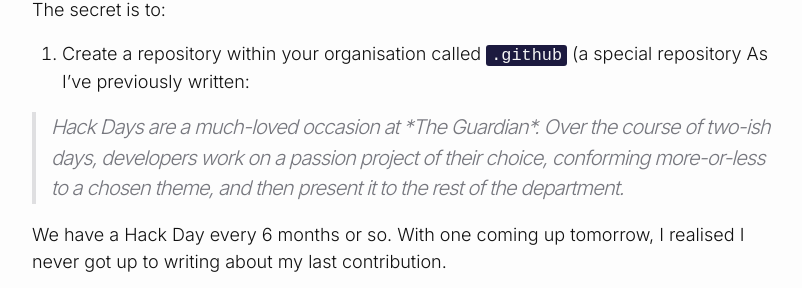
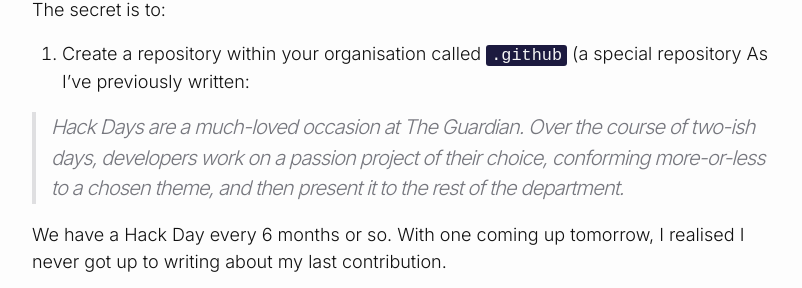
Before and after one commit to rhystmills/rhystmills.github.io, a Jekyll site: the page built from docs/_posts/2021-09-15-eyegaze-browser-browse-the-internet-with-your-eyes.markdown, in a window 1280 px wide, cut to the strip 342-630 px from the top of the page. Shown: the whole strip, without its empty margins (238-1040 px from the left). Built offline with Jekyll 4.4.1, drawn with Linux system fonts in a browser that asks for light colours.

Commit message:
Fix blockquote

```diff
--- a/docs/_posts/2021-09-15-eyegaze-browser-browse-the-internet-with-your-eyes.markdown
+++ b/docs/_posts/2021-09-15-eyegaze-browser-browse-the-internet-with-your-eyes.markdown
@@ -11,7 +11,7 @@ The secret is to:
 
 1. Create a repository within your organisation called `.github` (a special repository As I've previously written:
 
-<blockquote>Hack Days are a much-loved occasion at *The Guardian*. Over the course of two-ish days, developers work on a passion project of their choice, conforming more-or-less to a chosen theme, and then present it to the rest of the department.</blockquote>
+ > Hack Days are a much-loved occasion at *The Guardian*. Over the course of two-ish days, developers work on a passion project of their choice, conforming more-or-less to a chosen theme, and then present it to the rest of the department.
 
 We have a Hack Day every 6 months or so. With one coming up tomorrow, I realised I never got up to writing about my last contribution.
 
```
